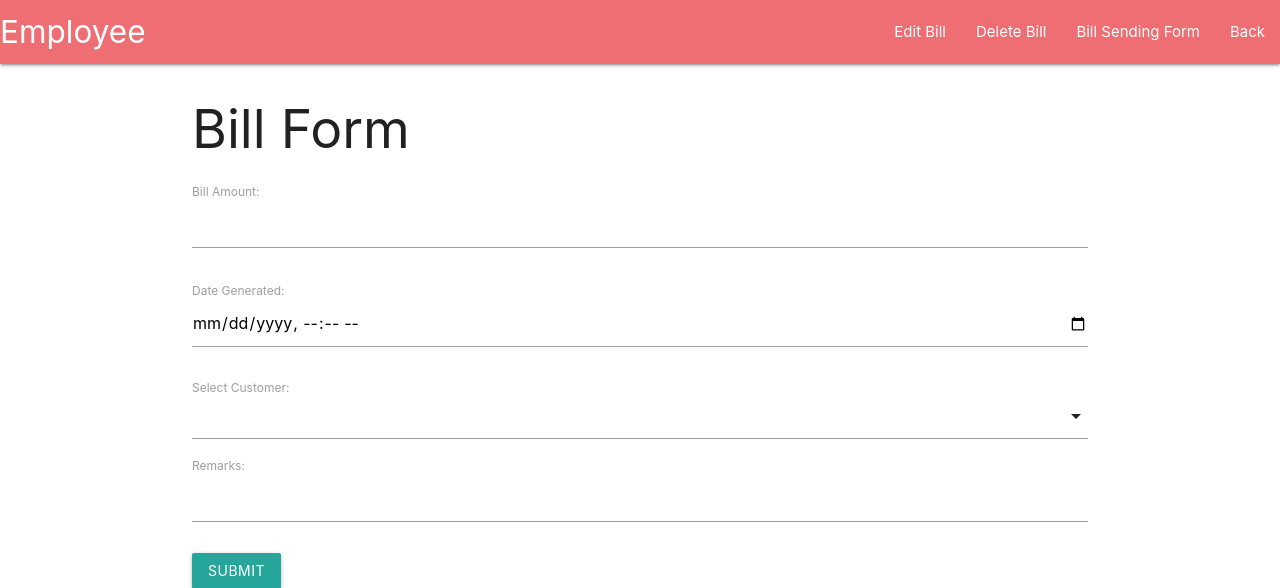
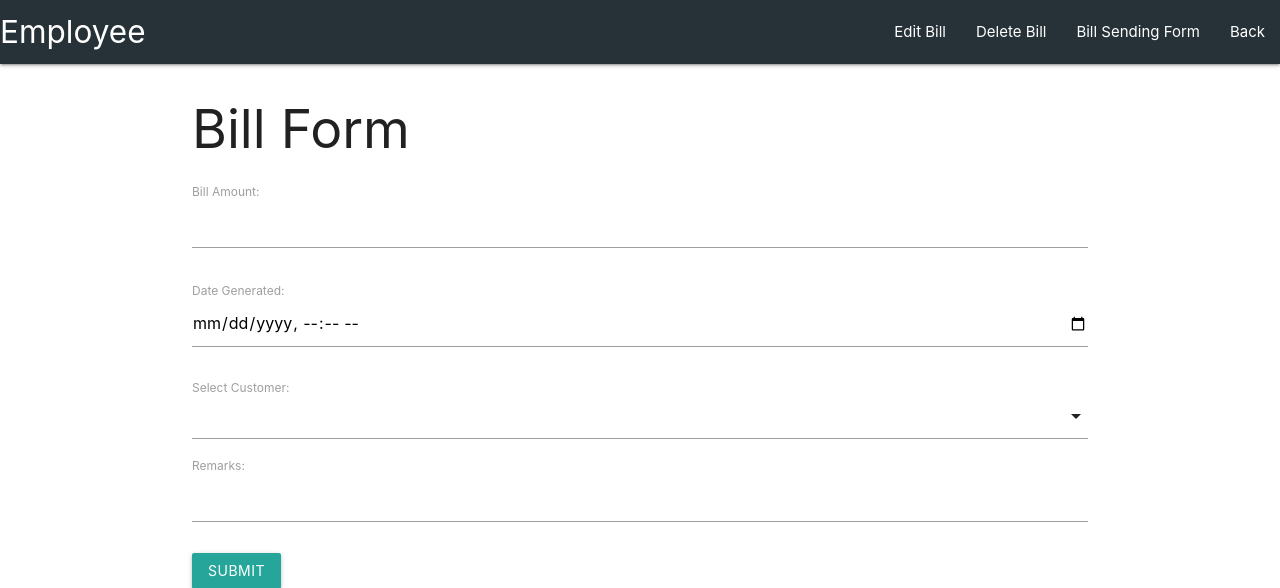
Before and after one commit to zahi1/hotel-management-system, a PHP site: page /hotelmanagementsystem/Bill-form.php in a window 1280 px wide. Shown: the top 588 px of the page. Run offline with PHP 8.4, Linux system fonts and the light colour scheme; the visitor is signed in with stand-in values (Sample User, id 1); data that the repository does not hold is empty; some libraries are stand-ins or nearby versions.

Commit message:
Nav bar colour changed

```diff
--- a/Bill-form.php
+++ b/Bill-form.php
@@ -71,7 +71,7 @@ if ($_SERVER['REQUEST_METHOD'] === 'POST') {
 
 <header>
     <nav>
-        <div class="nav-wrapper">
+        <div class="nav-wrapper blue-grey darken-4">
             <a href="employee.php" class="brand-logo">Employee</a>
             <ul id="nav-mobile" class="right hide-on-med-and-down">
                 <li><a href="bill-editing.php">Edit Bill</a></li>
--- a/Reservation-form.php
+++ b/Reservation-form.php
@@ -71,7 +71,7 @@ if ($result && $result->num_rows > 0) {
 <body>
 
     <nav>
-        <div class="nav-wrapper">
+        <div class="nav-wrapper blue-grey darken-4">
             <a href="employee.php" class="brand-logo">Employee</a>
 
         </div>
--- a/bill-deleting.php
+++ b/bill-deleting.php
@@ -85,7 +85,7 @@ if ($_SERVER['REQUEST_METHOD'] === 'POST' && isset($_POST['bill_id'])) {
 <body>
     <header>
         <nav>
-            <div class="nav-wrapper">
+            <div class="nav-wrapper blue-grey darken-4">
                 <a href="employee.php" class="brand-logo">Employee</a>
             </div>
         </nav>
--- a/bill-editing.php
+++ b/bill-editing.php
@@ -75,7 +75,7 @@ if ($_SERVER['REQUEST_METHOD'] === 'POST' && isset($_POST['bill_id'], $_POST['da
 <body>
     <header>
         <nav>
-            <div class="nav-wrapper">
+            <div class="nav-wrapper blue-grey darken-4">
                 <a href="employee.php" class="brand-logo">Employee</a>
             </div>
         </nav>
```
